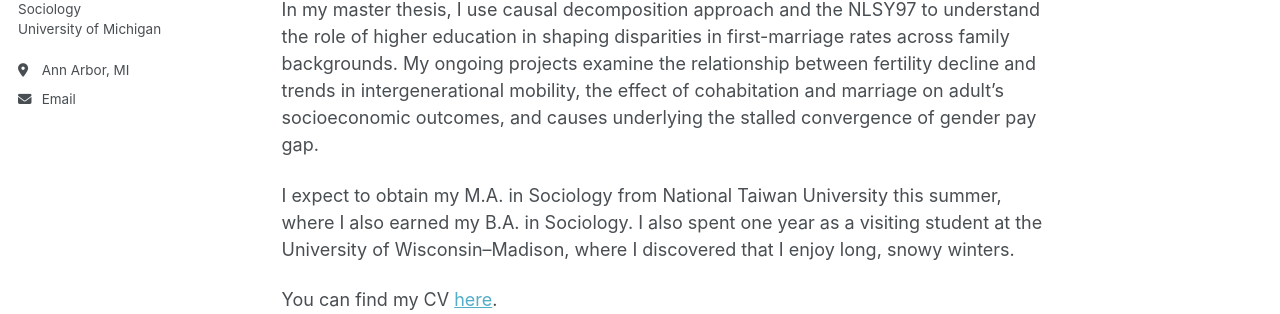
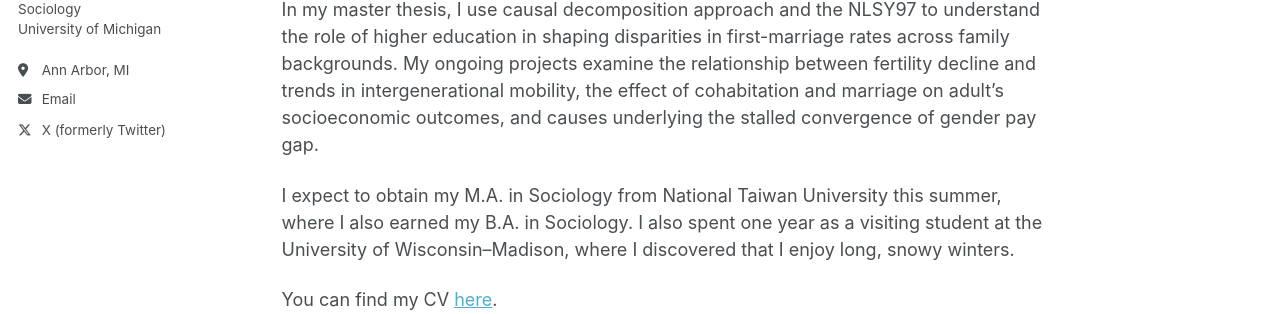
Before and after one commit to shengpinhuang/shengpinhuang.github.io, a Jekyll site: the page built from _pages/about.md, in a window 1280 px wide. Shown: the part 298-612 px from the top of the page. Built offline with Jekyll 4.4.1, drawn with Linux system fonts in a browser that asks for light colours; a script bundle is joined from its source files by our own code; library files that are not in the unit come from our copies; some of the changed lines change nothing that is shown.

Commit message:
Update _config.yml

```diff
--- a/_config.yml
+++ b/_config.yml
@@ -74,7 +74,7 @@ author:
   steam            : # Username
   telegram         : # URL
   tumblr           : # Username
-  twitter          : # Username for X / Twitter
+  twitter          : "https://x.com/shengpin0221?s=21&t=r8Kyff7kaIyuXf_osPTN4A"
   vine             : # Username
   weibo            : # Username
   wikipedia        : # Username
```
